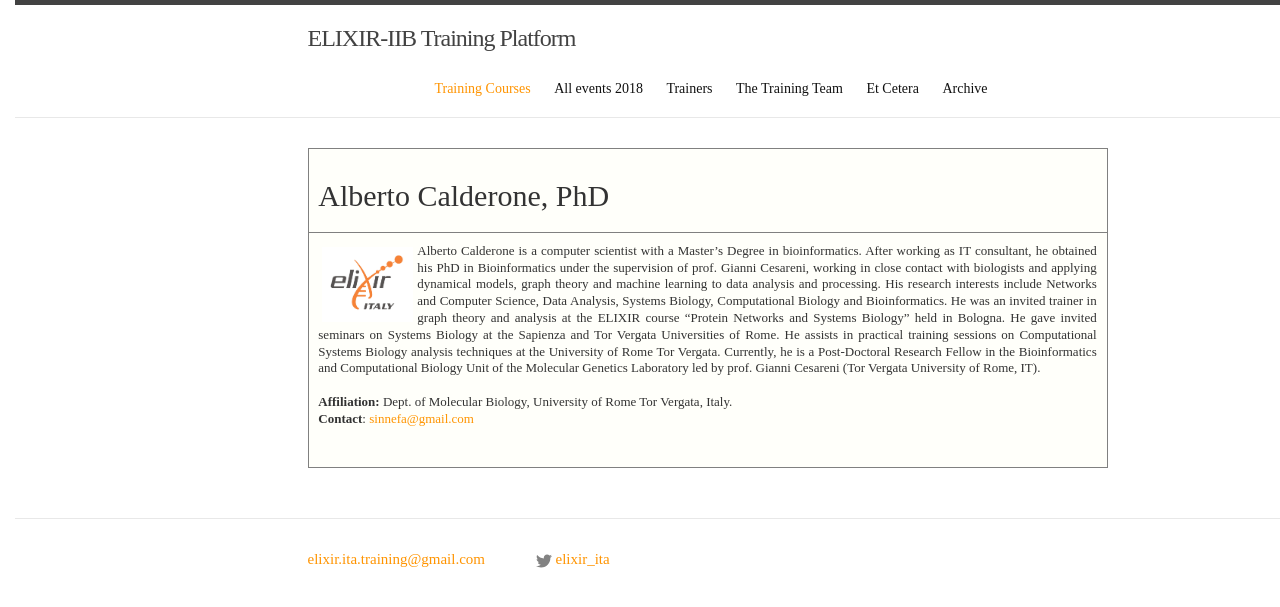
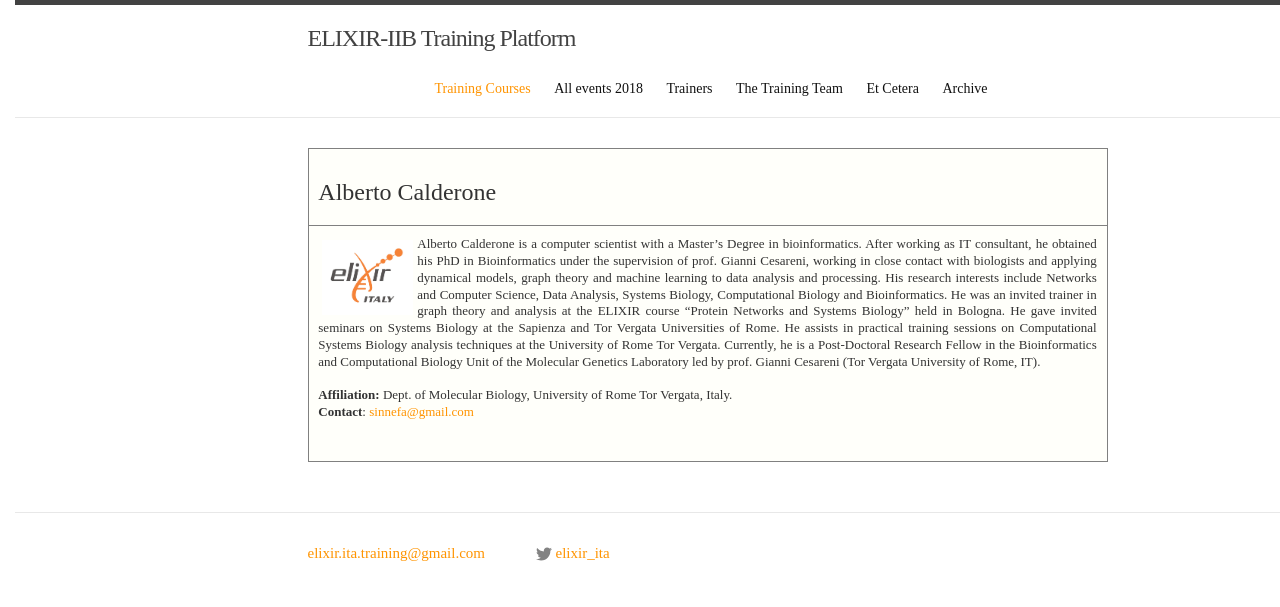
Before and after one commit to ELIXIR-IIB-training/website, a Jekyll site: the page built from instructors/alberto_calderone.html, in a window 1280 px wide. Shown: the top 607 px of the page. Built offline with Jekyll 4.4.1, drawn with Linux system fonts in a browser that asks for light colours; nearby versions of some CDN libraries; some web fonts are replaced.

Commit message:
Update font

```diff
--- a/instructors/alberto_calderone.html
+++ b/instructors/alberto_calderone.html
@@ -30,7 +30,7 @@ layout: default
     <div class="table">
         <table width="800" align="center">
 	    <tr><td>
-	    <h2>Alberto Calderone, PhD</h2>
+	    <h3>Alberto Calderone</h3>
 	    <tr>
 	        <td>
     		    <div class="course">
```
